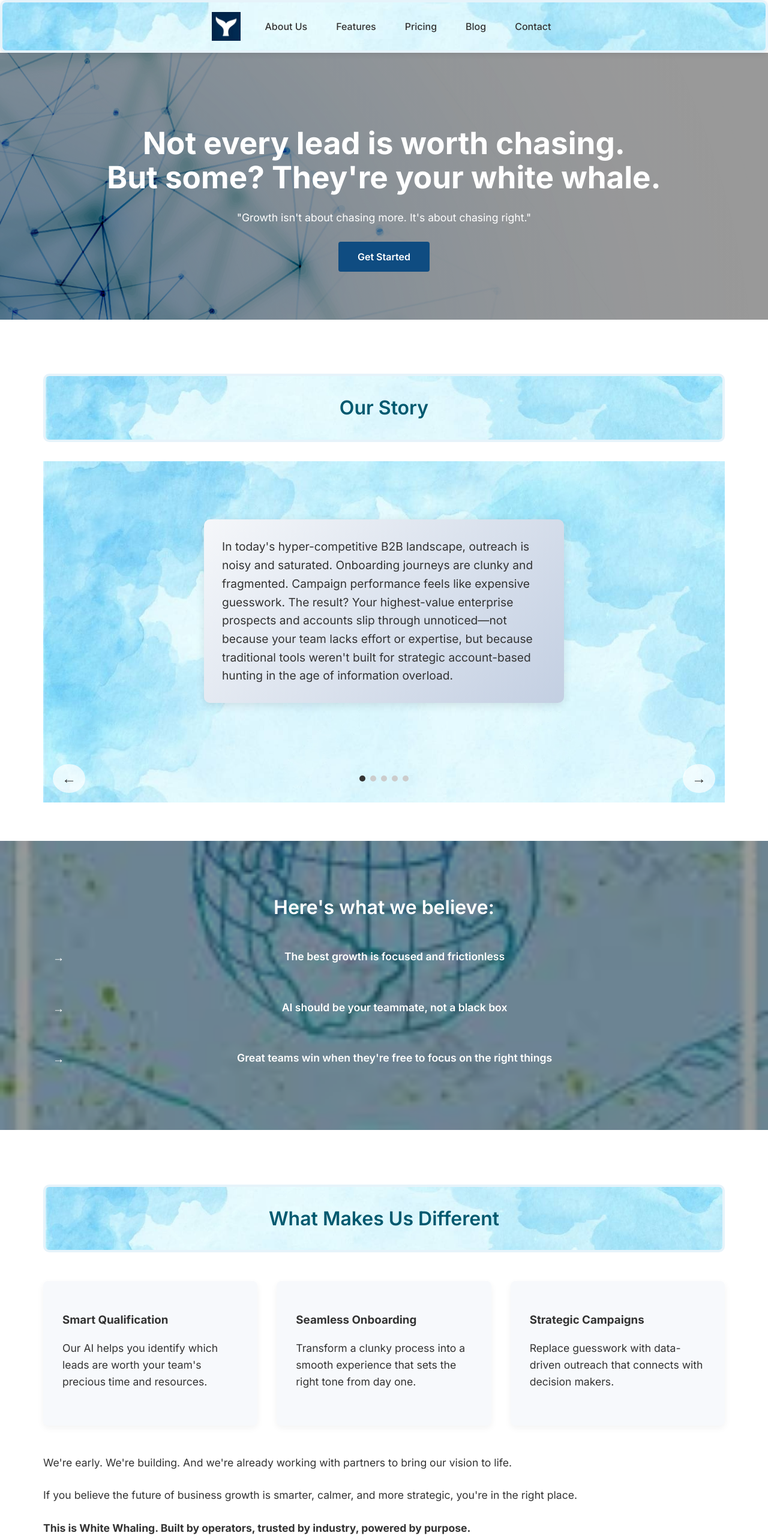
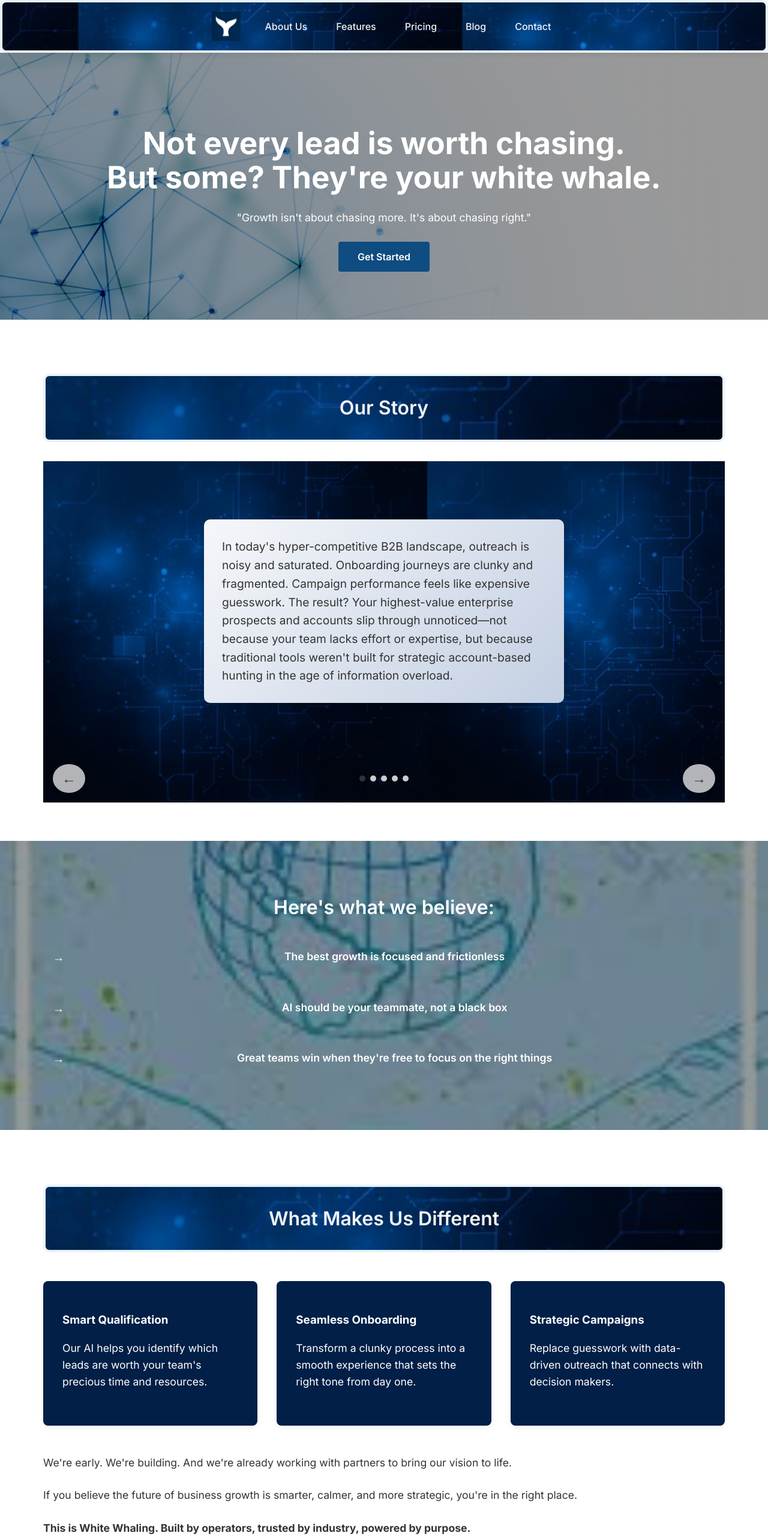
Before and after one commit to ashik0204/whitewhale, a React (Vite) app: page / in a window 1280 px wide. Shown: the top 2566 px of the page at 60% size. Built offline with nearby package versions, Linux system fonts and the light colour scheme.

Commit message:
dark aesthetics

```diff
--- a/src/components/AboutSection.css
+++ b/src/components/AboutSection.css
@@ -2,16 +2,14 @@
 background: linear-gradient(135deg, #c2e9fb 0%, #e0c3fc 100%);
 
 }
-#about .container {
-    h2{
+#about .container h2{
         border: 4px solid rgb(230, 243, 250);
         border-radius: 10px;
         text-align: center;
-        color: rgb(0, 89, 111);
-        background: url('../assets/new_our_story_header.jpeg') no-repeat 20% 20%;
+        color: rgb(240, 244, 245);
+        background: url('../assets/dark_aesthetic_bg.jpeg') no-repeat 20% 20%;
         background-size: cover;
         padding: 1em 1em;
-    }
 }
 .slideshow-container {
   position: relative;
@@ -19,7 +17,7 @@ background: linear-gradient(135deg, #c2e9fb 0%, #e0c3fc 100%);
   max-width: 1200px;
   margin: 0 auto;
   overflow: hidden;
-  background-image: url(../assets/new_our_story_header.jpeg);
+  background-image: url(../assets/dark_aesthetic_bg.jpeg);
   padding : 1em 1em;
 }
 
@@ -27,6 +25,8 @@ background: linear-gradient(135deg, #c2e9fb 0%, #e0c3fc 100%);
   display: flex;
   transition: transform 0.5s ease-in-out;
   width: 100%;
+  touch-action: pan-y; /* Improves touch handling for vertical scrolling */
+  will-change: transform; /* Optimizes for animations */
 }
 
 .slide {
@@ -106,6 +106,22 @@ background: linear-gradient(135deg, #c2e9fb 0%, #e0c3fc 100%);
 }
 
 @media (max-width: 768px) {
+  slideshow-container:before {
+    content: "← Swipe →";
+    position: absolute;
+    bottom: 10px;
+    left: 50%;
+    transform: translateX(-50%);
+    background: rgba(0, 0, 0, 0.5);
+    color: white;
+    padding: 5px 10px;
+    border-radius: 20px;
+    font-size: 0.8rem;
+    z-index: 10;
+    opacity: 0.7;
+    animation: fadeOut 2s forwards;
+    animation-delay: 3s;
+  }
   .slide-content {
     padding: 20px;
     width: 95%;
@@ -114,4 +130,8 @@ background: linear-gradient(135deg, #c2e9fb 0%, #e0c3fc 100%);
   .slide p {
     font-size: 1rem;
   }
+  @keyframes fadeOut {
+    from { opacity: 0.7; }
+    to { opacity: 0; }
+  }
 }
--- a/src/components/AboutSection.jsx
+++ b/src/components/AboutSection.jsx
@@ -1,9 +1,15 @@
-import React, { useState } from 'react';
+import React, { useState, useRef, useEffect } from 'react';
 import './common.css';
 import './AboutSection.css';
 
 const AboutSection = () => {
   const [currentSlide, setCurrentSlide] = useState(0);
+  const slideshowRef = useRef(null);
+  const [touchStart, setTouchStart] = useState(null);
+  const [touchEnd, setTouchEnd] = useState(null);
+
+  // Minimum distance to be considered a swipe
+  const minSwipeDistance = 50;
 
   const slides = [
     {
@@ -41,13 +47,67 @@ const AboutSection = () => {
     setCurrentSlide((prev) => (prev === slides.length - 1 ? 0 : prev + 1));
   };
 
+  // Touch event handlers
+  const onTouchStart = (e) => {
+    setTouchEnd(null); // Reset touchEnd
+    setTouchStart(e.targetTouches[0].clientX);
+  };
+
+  const onTouchMove = (e) => {
+    setTouchEnd(e.targetTouches[0].clientX);
+  };
+
+  const onTouchEnd = () => {
+    if (!touchStart || !touchEnd) return;
+
+    const distance = touchStart - touchEnd;
+    const isLeftSwipe = distance > minSwipeDistance;
+    const isRightSwipe = distance < -minSwipeDistance;
+
+    if (isLeftSwipe) {
+      goToNextSlide();
+    } else if (isRightSwipe) {
+      goToPrevSlide();
+    }
+  };
+
+  // Add visual feedback during swipe
+  useEffect(() => {
+    if (!slideshowRef.current || touchStart === null || touchEnd === null) return;
+
+    const distance = touchStart - touchEnd;
+    // Limit the transform to avoid excessive movement
+    const maxOffset = 50;
+    const offset = Math.abs(distance) > maxOffset ?
+                   (distance > 0 ? -maxOffset : maxOffset) :
+                   -distance;
+
+    const currentTransform = -currentSlide * 100;
+    const newTransform = currentTransform + (offset / slideshowRef.current.offsetWidth * 100);
+
+    slideshowRef.current.style.transform = `translateX(${newTransform}%)`;
+
+    return () => {
+      if (slideshowRef.current) {
+        slideshowRef.current.style.transform = `translateX(${currentTransform}%)`;
+      }
+    };
+  }, [touchStart, touchEnd, currentSlide]);
+
   return (
     <section className="section" id="about">
       <div className="container">
         <h2>Our Story</h2>
 
         <div className="slideshow-container">
-          <div className="slideshow-slides" style={{ transform: `translateX(-${currentSlide * 100}%)` }}>
+          <div
+            className="slideshow-slides"
+            ref={slideshowRef}
+            style={{ transform: `translateX(-${currentSlide * 100}%)` }}
+            onTouchStart={onTouchStart}
+            onTouchMove={onTouchMove}
+            onTouchEnd={onTouchEnd}
+          >
             {slides.map((slide) => (
               <div key={slide.id} className="slide">
                 <div
--- a/src/components/BlogSection.css
+++ b/src/components/BlogSection.css
@@ -2,16 +2,30 @@
   padding: 5rem 0;
   background-color: #f9fafb;
 }
-#blog .container{
-    h2{
+
+/* Fix the nested CSS and make the header standalone */
+#blog .container h2 {
   border: 4px solid rgb(230, 243, 250);
   border-radius: 10px;
   text-align: center;
-        color: rgb(0, 89, 111);
-        background: url('../assets/new_our_story_header.jpeg') no-repeat 20% 20%;
+  color: rgb(240, 244, 245);
+  background: url('../assets/dark_aesthetic_bg.jpeg') no-repeat 20% 20%;
   background-size: cover;
   padding: 1em 1em;
+  max-width: 1200px;
+  margin: 0 auto;
 }
+
+#blog .section-intro {
+  max-width: 1200px; /* Match the header width */
+  margin: 1.5rem auto 3rem;
+  text-align: center;
+  font-size: 1.2rem;
+  color: #6b7280;
+  border-radius: 8px;
+  border: 2px solid rgb(1,31,71);
+  padding: 1em;
+  background-color: white;
 }
 
 .section-intro {
@@ -122,7 +136,7 @@
 }
 
 .blog-cta {
-  background: linear-gradient(135deg, #4f46e5 0%, #2563eb 100%);
+  background: rgb(1,31,71);
   border-radius: 12px;
   padding: 3rem;
   text-align: center;
--- a/src/components/ContactSection.css
+++ b/src/components/ContactSection.css
@@ -5,6 +5,14 @@
     background-size: cover;
     background-position: center 70%;
     color: white;
+    a{
+        color: rgb(8, 7, 71);
+    }
+    .container p{
+        font-size:  24px;
+
+
+    }
 }
 
 .social-links {
--- a/src/components/FeaturesSection.css
+++ b/src/components/FeaturesSection.css
@@ -1,13 +1,11 @@
-#features .container {
-    h2{
+#features .container h2 {
         border: 4px solid rgb(230, 243, 250);
         border-radius: 10px;
         text-align: center;
-        color: rgb(0, 89, 111);
-        background: url('../assets/new_our_story_header.jpeg') no-repeat 20% 20%;
+        color: rgb(240, 244, 245);
+        background: url('../assets/dark_aesthetic_bg.jpeg') no-repeat 20% 20%;
         background-size: cover;
         padding: 1em 1em;
-    }
 
 }
 .value-prop {
@@ -18,7 +16,7 @@
 }
 
 .value-card {
-  background-color: #f7f9fc;
+  background-color: rgb(1,31,71);
   padding: 2rem;
   border-radius: 8px;
   box-shadow: 0 4px 12px rgba(0,0,0,0.05);
@@ -27,6 +25,14 @@
 
 .value-card:hover {
   transform: translateY(-5px);
+}
+.value-card {
+  h3{
+    color:white;
+  }
+  p{
+    color:white;
+  }
 }
 
 @media (max-width: 960px) {
--- a/src/components/Header.css
+++ b/src/components/Header.css
@@ -2,8 +2,8 @@
   border: 4px solid rgb(230, 243, 250);
   border-radius: 10px;
   text-align: center; /* fixed property name */
-  color: rgb(0, 89, 111);
-  background-image: url('../assets/new_our_story_header.jpeg');
+  color: rgb(230, 235, 236);
+  background-image: url('../assets/dark_aesthetic_bg.jpeg');
   background-repeat: repeat;
   background-position: 20% 20%;
   background-color: rgba(255, 255, 255, 0.95); /* separate and valid */
@@ -41,7 +41,7 @@
 }
 
 .nav-link {
-  color: #333;
+  color:rgb(240, 244, 245);
   font-weight: 500;
   text-decoration: none;
   padding: 0.5rem;
@@ -73,7 +73,7 @@
 
 .cta-small:hover {
   color: white;
-  box-shadow: 0 0 1em rgba(15, 76, 129, 0.6);
+  box-shadow: 0 0 1em rgba(248, 248, 248, 0.6);
 }
 
 .menu-toggle {
--- a/src/components/PricingSection.css
+++ b/src/components/PricingSection.css
@@ -2,8 +2,8 @@
         border: 4px solid rgb(230, 243, 250);
         border-radius: 10px;
         text-align: center;
-        color: rgb(0, 89, 111);
-        background: url('../assets/new_our_story_header.jpeg') no-repeat 20% 20%;
+        color: rgb(240, 244, 245);
+        background: url('../assets/dark_aesthetic_bg.jpeg') no-repeat 20% 20%;
         background-size: cover;
         padding: 1em 1em;
     }}
@@ -20,14 +20,18 @@
   background-color: #f7f9fc;
   padding: 2rem;
   border-radius: 8px;
+  border: 2px solid rgb(1,31,71);  /* Add a complete border declaration */
   box-shadow: 0 4px 12px rgba(0,0,0,0.05);
-  transition: transform 0.3s ease;
+  transition: transform 0.3s ease, border-color 0.3s ease;
   height: 100%;
   position: relative;
 }
 
+/* Make the border more prominent on hover */
 .Pricing-plan:hover {
   transform: translateY(-5px);
+  border-color: #0F4C81;
+  box-shadow: 0 10px 20px rgba(0,0,0,0.1);
 }
 
 .Pricing-plan h3 {
```
Also changed, not shown: src/assets/dark_aesthetic_bg.jpeg (added). Lines whose indentation alone changed are shown as unchanged.
